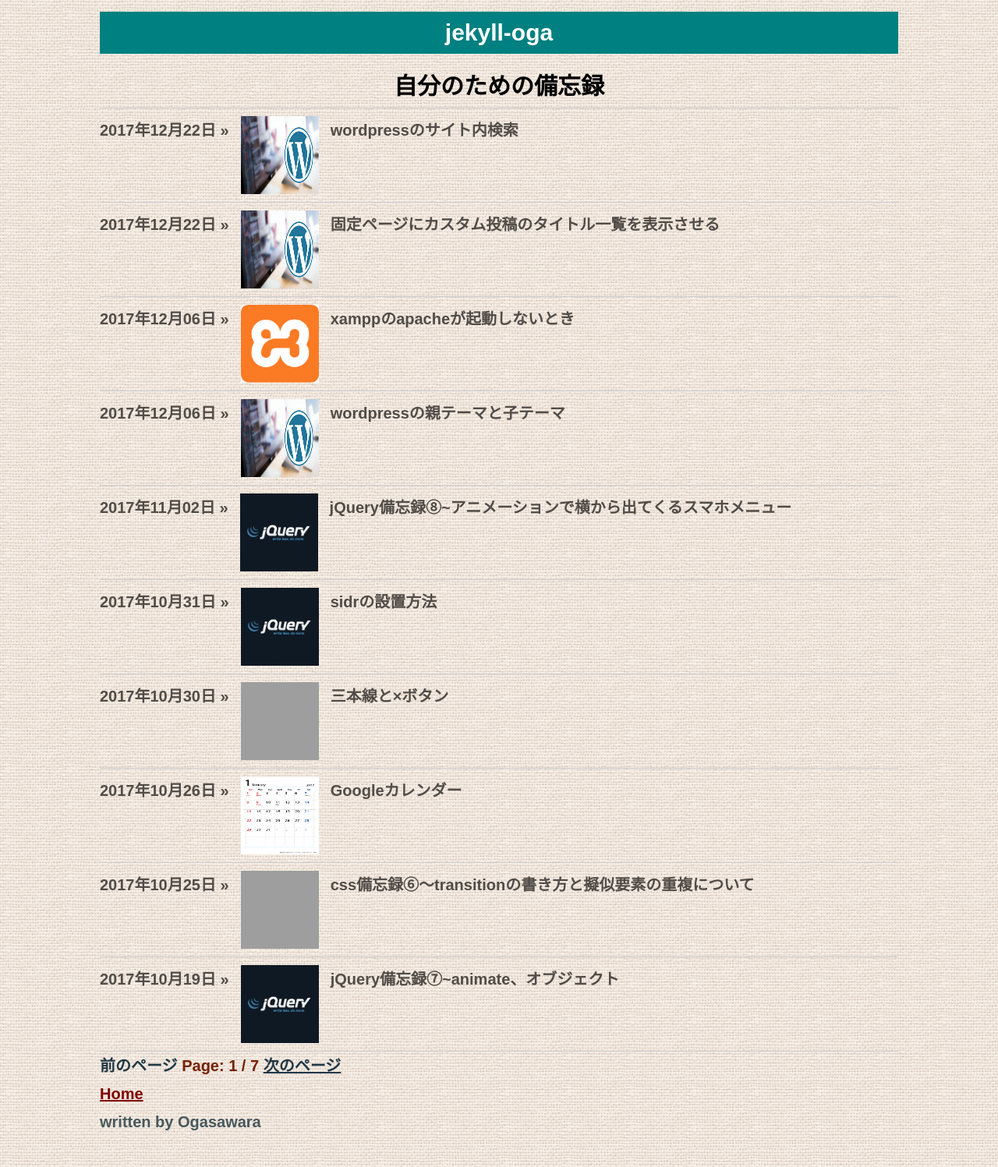
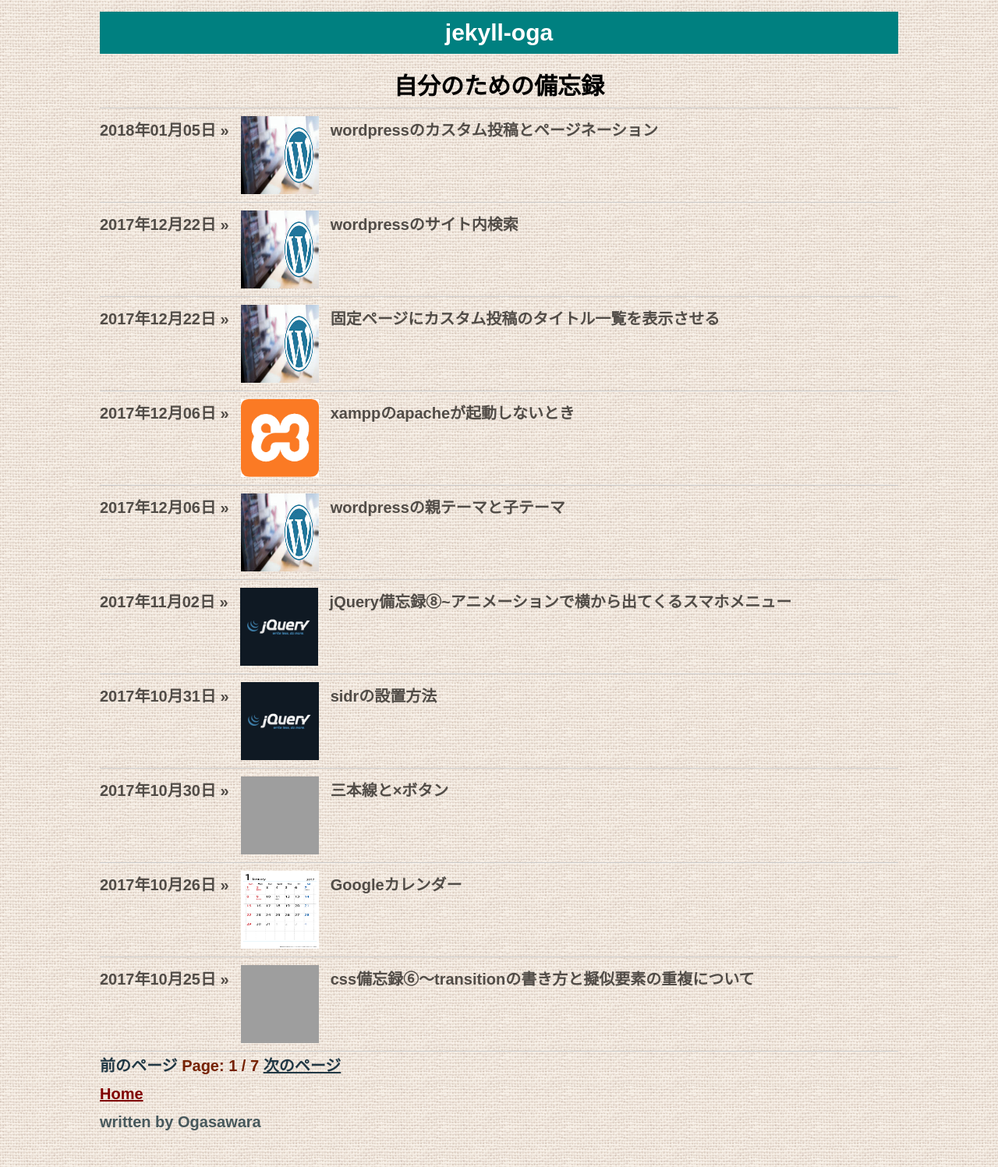
Before and after one commit to satoshiogasawara/satoshiogasawara.github.io, a Jekyll site: the page built from index.html, in a window 1280 px wide, cut to the strip 0-1497 px from the top of the page. Shown: the whole strip at 78% size. Built offline with Jekyll 4.4.1, drawn with Linux system fonts in a browser that asks for light colours; nearby versions of some CDN libraries; the list of posts is cut into pages by our own code; grey boxes are pictures that could not be loaded.

Commit message:
2018/01/05

````diff
--- /dev/null
+++ b/_posts/2018-01-05-title01.md
@@ -0,0 +1,44 @@
+---
+layout: post
+title: wordpressのカスタム投稿とページネーション
+image: /img/wordpress-15.jpg
+---
+
+# wordpressのカスタム投稿とページネーション
+
+参考サイト
+http://unvent.jp/dev/php/dev/php/%E3%80%90wordpress%E3%80%91%E3%82%AB%E3%82%B9%E3%82%BF%E3%83%A0%E6%8A%95%E7%A8%BF%E3%81%AE%E6%96%B9%E6%B3%95%E3%81%A8%E4%B8%80%E8%A6%A7%E8%A1%A8%E7%A4%BA%E3%81%A8%E3%83%9A%E3%83%BC%E3%82%B8%E3%83%8D/
+
+ループ
+```php
+<?php
+$the_query = new WP_Query( array(
+    'paged'     => get_query_var( 'paged' ) ? intval( get_query_var( 'paged' ) ) : 1,
+    'post_type' => 'test_ma_jiang', // カスタム投稿スラッグ名
+    'posts_per_page' => 10 // 表示させる件数
+));
+
+if ( $the_query->have_posts() ) : while ( $the_query->have_posts() ) : $the_query->the_post();
+?>
+<section>
+  <ul>
+    <li><?php the_title(); ?></li>
+  </ul>
+</section>
+<?php endwhile; endif;  ?>
+```
+
+ページネーション
+```php
+<?php
+$GLOBALS['wp_query']->max_num_pages = $the_query->max_num_pages;
+$args = array (
+    'prev_text' => '',
+    'next_text' => '',
+    'show_all'  => false,
+    'mid_size'  => 1,
+    'type'      => 'list'
+);
+the_posts_pagination($args);
+ ?>
+```
--- a/_sass/main.sass
+++ b/_sass/main.sass
@@ -100,3 +100,6 @@ body
 .page_number
   color: #752100
   font-weight: bold
+
+.container p:nth-child(2)
+  word-wrap: break-word
--- a/css/main.css
+++ b/css/main.css
@@ -1719,3 +1719,6 @@ body {
 .page_number {
   color: #752100;
   font-weight: bold; }
+
+.container p:nth-child(2) {
+  word-wrap: break-word; }
````
